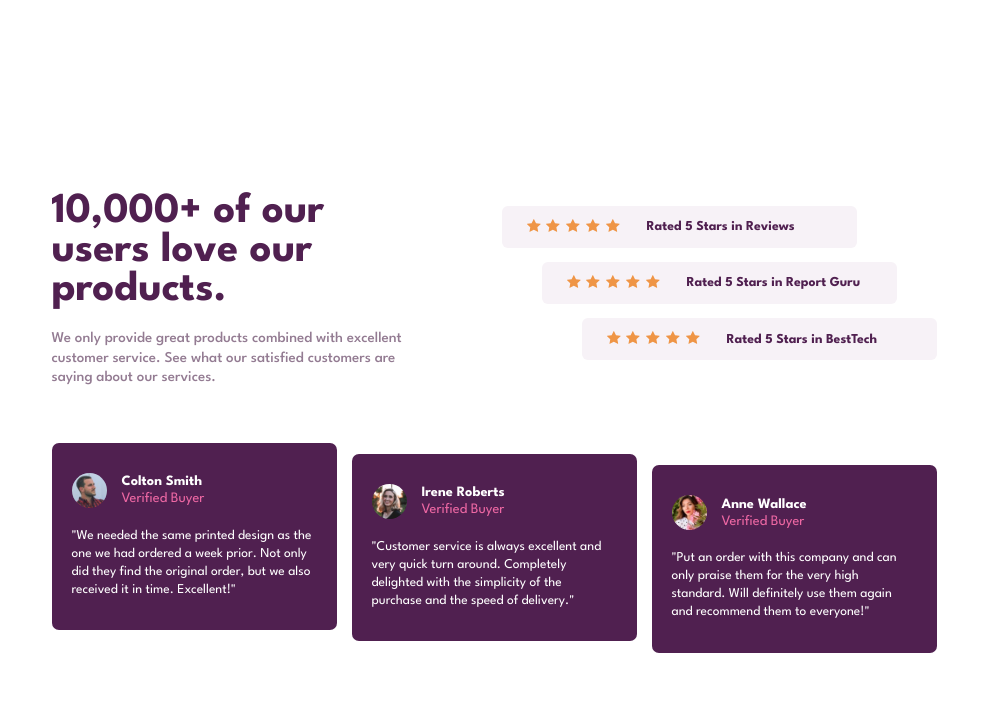
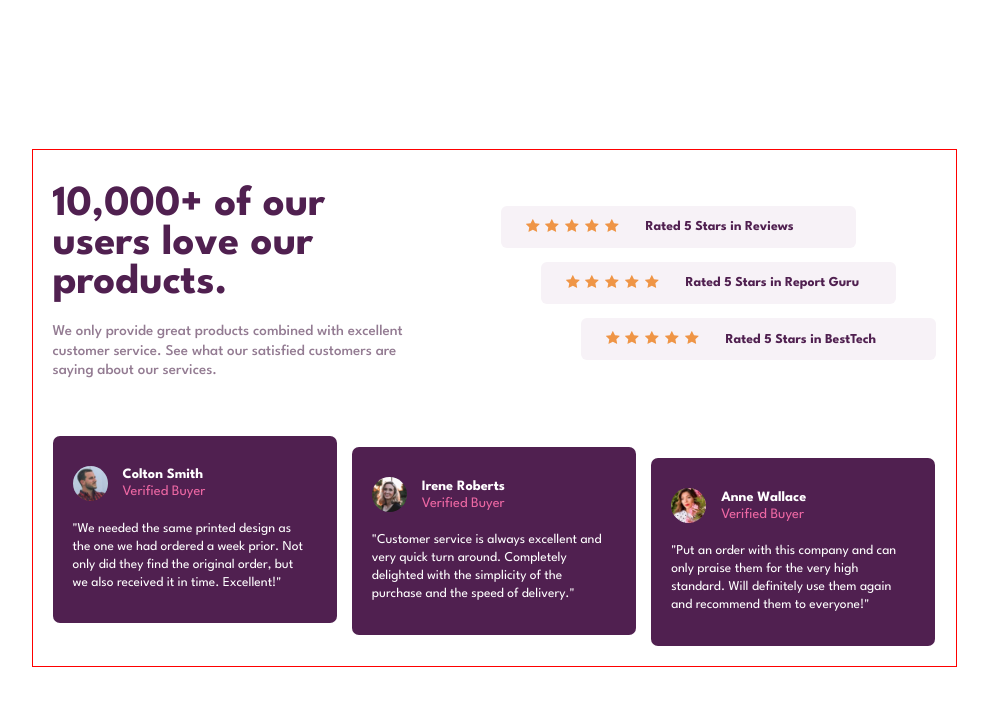
Before and after one commit to h4sitha/social-proof-section-frontendmentor, a plain HTML site: page index.html in a window 1280 px wide. Shown: the whole page, without its empty margins (146-1134 px from the left). Drawn offline with Linux system fonts and the light colour scheme.

Commit message:
Update the top margin of h1
To remove the excess space in the top-left area

```diff
--- a/styles.css
+++ b/styles.css
@@ -30,6 +30,7 @@ main {
     max-width: 925px;
     padding: 20px;
     gap: 40px;
+    border: 1px solid red;
 }
 
 #top-left {
@@ -41,6 +42,7 @@ main {
     line-height: 2.6rem;
     margin-bottom: 20px;
     color: hsl(300, 43%, 22%);
+    margin-top: 15px;
 }
 
 #top-left > p {
```
